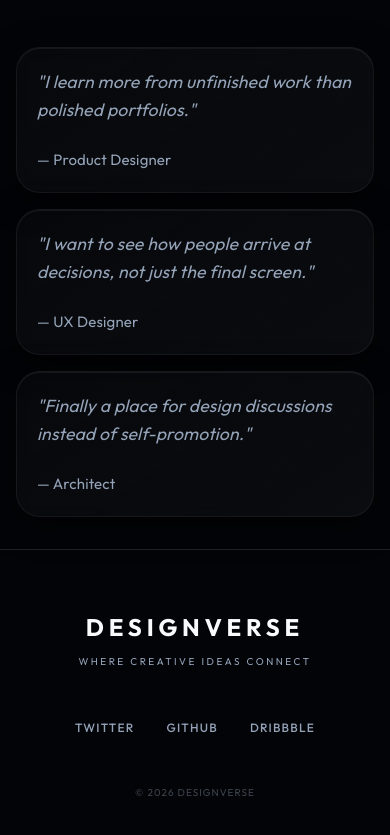
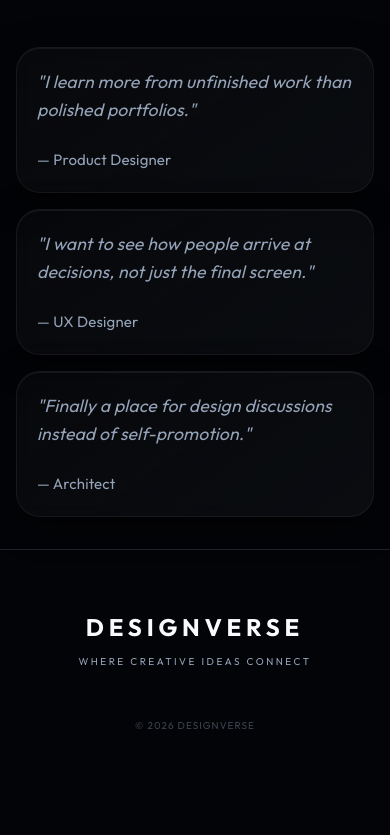
Before and after one commit to itssara06/knot, a React (Vite) app: page / in a window 390 px wide. Shown: the part 3478-4313 px from the top of the page. After the commit the page ends 4252 px from the top, so only its background shows below. Built offline with nearby package versions, Linux system fonts and the light colour scheme.

Commit message:
style: remove social links from mobile footer

```diff
--- a/src/App.jsx
+++ b/src/App.jsx
@@ -602,12 +602,6 @@ function App() {
           <p>Where creative ideas connect</p>
         </div>
 
-        <div className="mobile-footer-social">
-          <a href="#">Twitter</a>
-          <a href="#">Github</a>
-          <a href="#">Dribbble</a>
-        </div>
-
         <div className="mobile-footer-copy">
           © {new Date().getFullYear()} designVerse
         </div>
```
